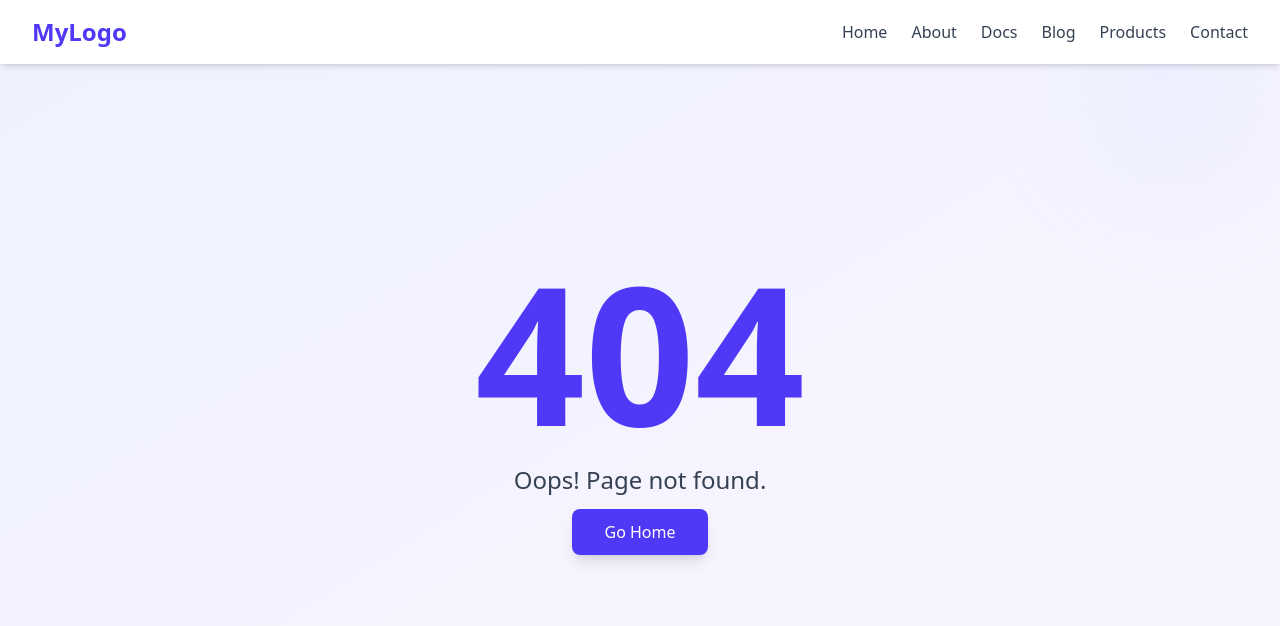
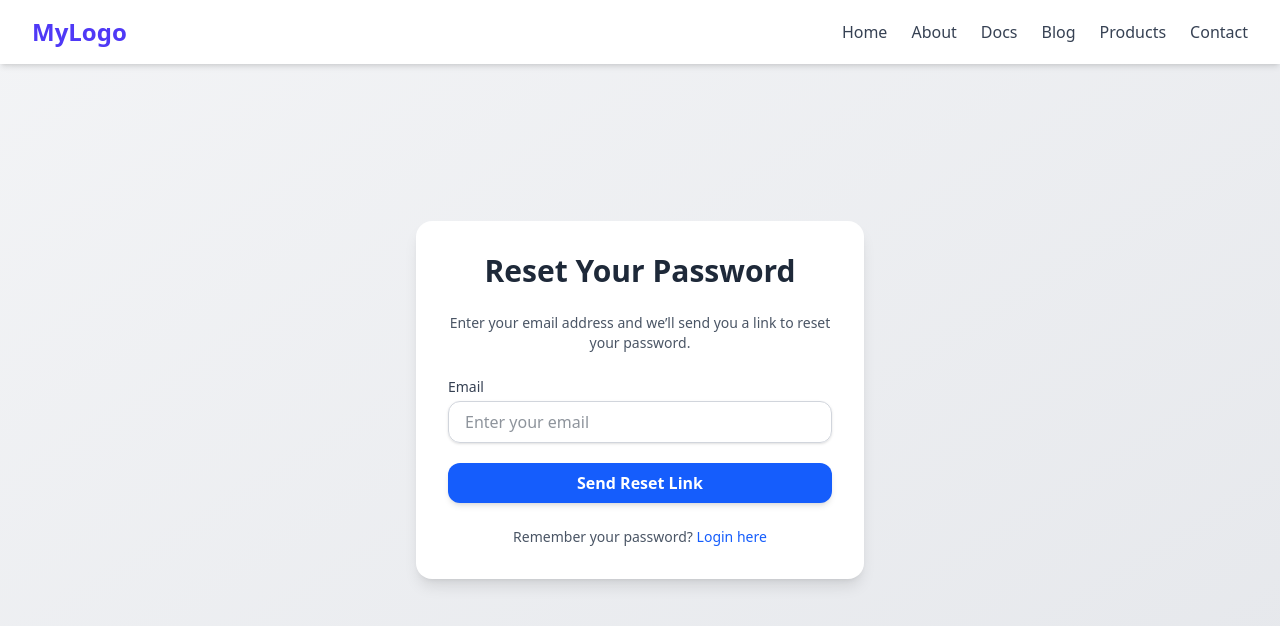
Before and after one commit to Cabdinasir64/Next-Js, a Next.js app: page /auth/forgetpassword in a window 1280 px wide. Before the commit this address had no page. Shown: the top 626 px of the page. Built offline with nearby package versions, Linux system fonts and the light colour scheme.

Commit message:
feat: add ForgetPasswordPage component for password reset functionality

```diff
--- /dev/null
+++ b/src/app/auth/forgetpassword/page.tsx
@@ -0,0 +1,52 @@
+"use client";
+import React from "react";
+import { motion } from "framer-motion";
+import Link from "next/link";
+const ForgetPasswordPage: React.FC = () => {
+    return (
+        <div className="flex min-h-screen items-center justify-center bg-gradient-to-br from-gray-100 to-gray-200">
+            <motion.div
+                initial={{ opacity: 0, y: 40 }}
+                animate={{ opacity: 1, y: 0 }}
+                transition={{ duration: 0.6, ease: "easeOut" }}
+                className="w-full max-w-md rounded-2xl bg-white p-8 shadow-lg"
+            >
+                <h1 className="mb-6 text-center text-3xl font-bold text-gray-800">
+                    Reset Your Password
+                </h1>
+                <p className="mb-6 text-center text-gray-600 text-sm">
+                    Enter your email address and we’ll send you a link to reset your
+                    password.
+                </p>
+                <form className="space-y-5">
+                    <div>
+                        <label className="block text-left text-sm font-medium text-gray-700">
+                            Email
+                        </label>
+                        <input
+                            type="email"
+                            placeholder="Enter your email"
+                            className="mt-1 w-full rounded-xl border border-gray-300 px-4 py-2 text-gray-800 shadow-sm focus:border-blue-500 focus:ring focus:ring-blue-200 outline-none"
+                        />
+                    </div>
+                    <motion.button
+                        whileHover={{ scale: 1.03 }}
+                        whileTap={{ scale: 0.97 }}
+                        type="submit"
+                        className="w-full rounded-xl bg-blue-600 px-4 py-2 font-semibold text-white shadow-md hover:bg-blue-700 transition"
+                    >
+                        Send Reset Link
+                    </motion.button>
+                </form>
+                <div className="mt-6 text-center text-sm text-gray-600">
+                    Remember your password?{" "}
+                    <Link href="/auth/login" className="text-blue-600 hover:underline">
+                        Login here
+                    </Link>
+                </div>
+            </motion.div>
+        </div>
+    );
+};
+
+export default ForgetPasswordPage;
```
